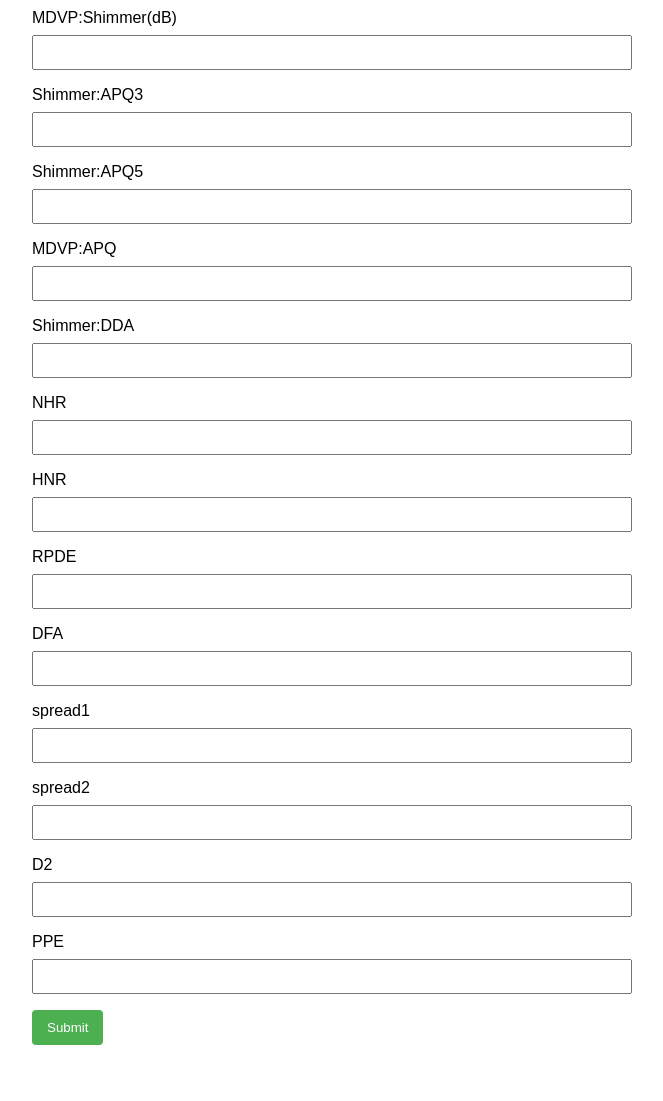
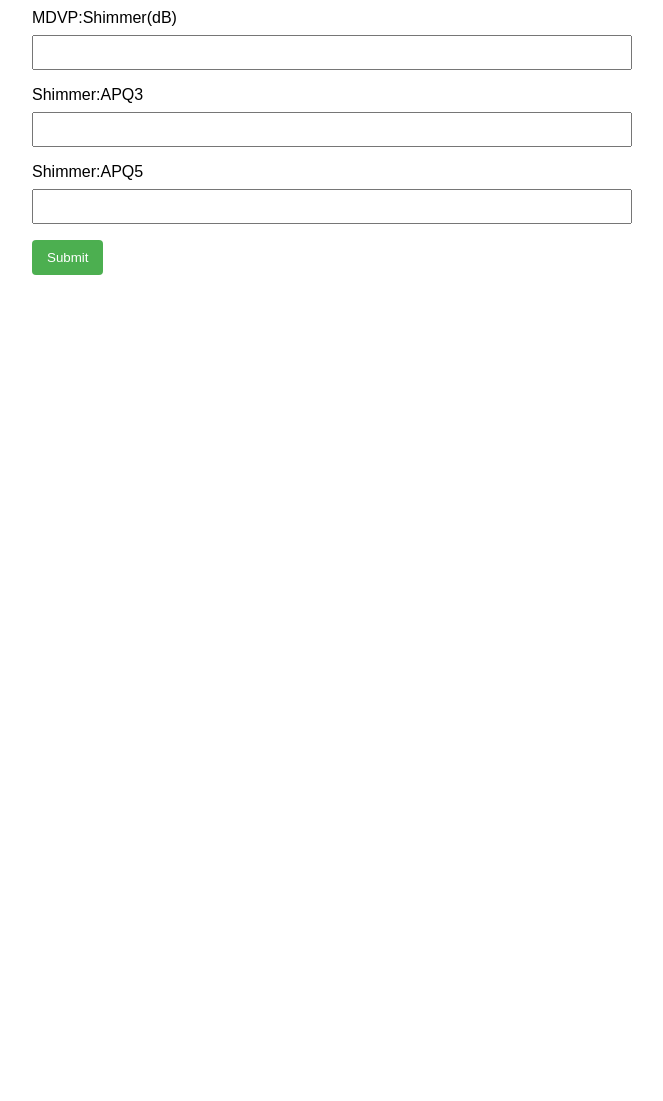
Before and after one commit to Didrikhya-Uzir/Parkinson-s-Disease-Detection, a Flask app: page / in a window 1280 px wide. Shown: the part 772-1873 px from the top of the page, without its empty margins (308-971 px from the left). After the commit the page ends 1047 px from the top, so only its background shows below. Run offline with Flask 2, Linux system fonts and the light colour scheme; parts of the project's set-up code (start-up, migrations or seed data) failed here and were passed over.

Commit message:
Add files via upload

```diff
--- a/templates/index.html
+++ b/templates/index.html
@@ -87,7 +87,7 @@
             <label for="ShimmerAPQ5">Shimmer:APQ5</label>
             <input type="text" id="ShimmerAPQ5" name="ShimmerAPQ5" required>
 
-            <label for="MDVPAPQ">MDVP:APQ</label>
+            <!-- <label for="MDVPAPQ">MDVP:APQ</label>
             <input type="text" id="MDVPAPQ" name="MDVPAPQ" required>
 
             <label for="ShimmerDDA">Shimmer:DDA</label>
@@ -115,7 +115,7 @@
             <input type="text" id="D2" name="D2" required>
 
             <label for="PPE">PPE</label>
-            <input type="text" id="PPE" name="PPE" required>
+            <input type="text" id="PPE" name="PPE" required> -->
 
             <button type="submit">Submit</button>
         </form>
```
